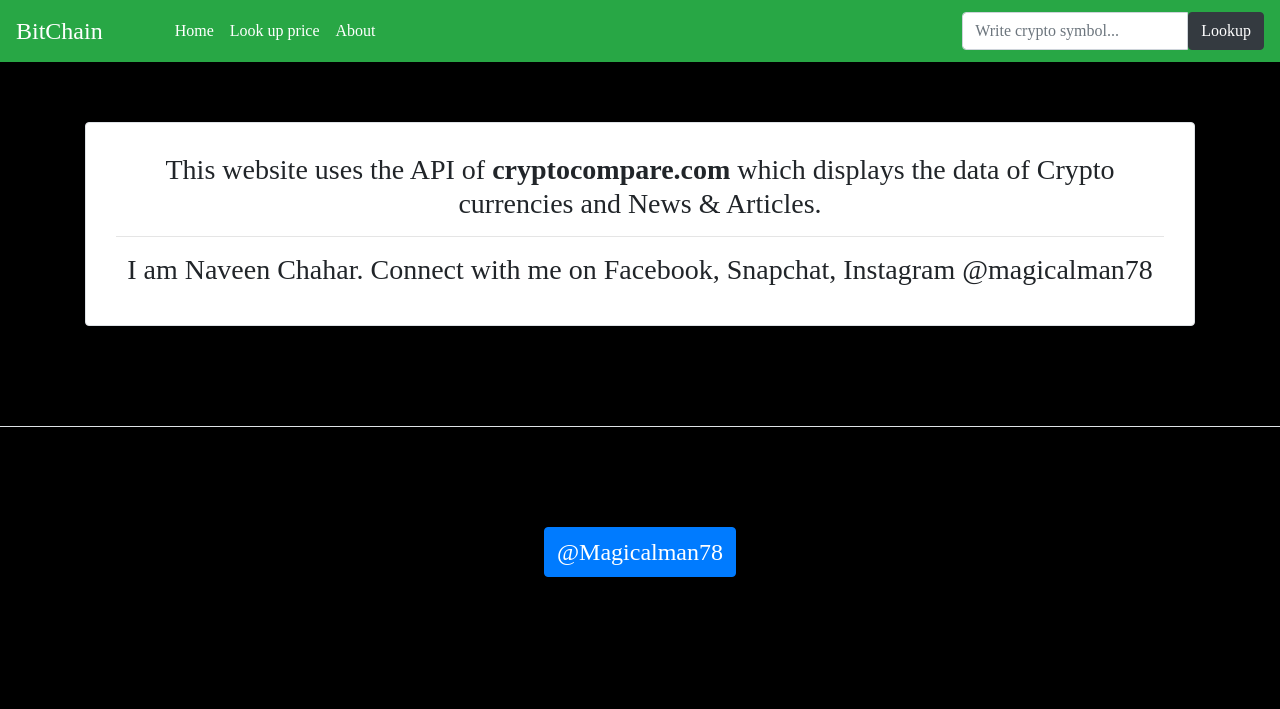
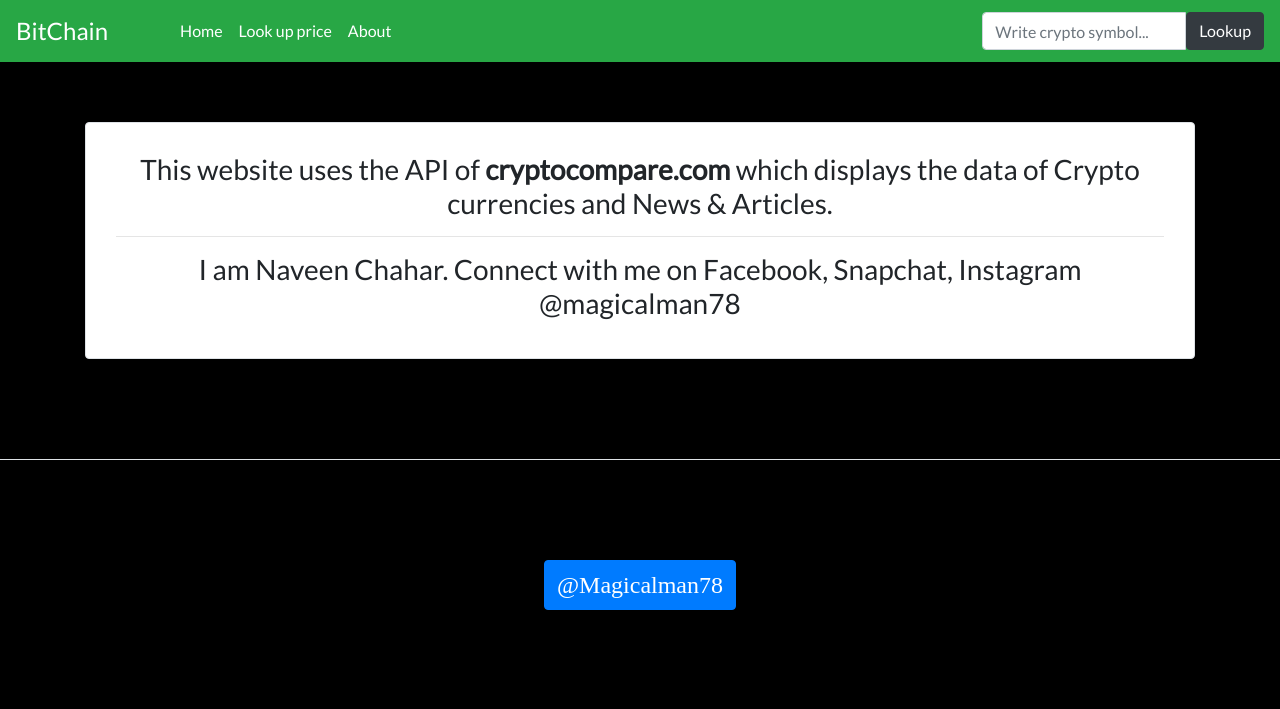
Before and after one commit to inaveenchahar/bitchain, a Django app: page /about/ in a window 1280 px wide. Shown: the top 709 px of the page. Run offline with Django 3.2, Linux system fonts and the light colour scheme; some libraries are stand-ins or nearby versions.

Commit message:
chore(crypto_app): font-family changed

```diff
--- a/crypto_app/templates/base.html
+++ b/crypto_app/templates/base.html
@@ -6,9 +6,9 @@
     <title>{% block title %} {% endblock title %}</title>
     {% load staticfiles %}
     <link rel="stylesheet" type="text/css" href="https://stackpath.bootstrapcdn.com/bootstrap/4.2.1/css/bootstrap.min.css">
-
+    <link href="https://fonts.googleapis.com/css2?family=Lato&display=swap" rel="stylesheet">
 </head>
-<body style="background-color: black; font-family: SansSerif, 'Lucida Bright';">
+<body style="background-color: black; font-family: 'Lato', sans-serif;">
     <nav class="navbar navbar-dark bg-success navbar-expand-md">
         <a style="font-size: x-large" class="navbar-brand" href="{% url 'crypto:home' %}">BitChain</a>
         <button class="navbar-toggler" type="button" data-toggle="collapse" data-target="#navbarSupportedContent" aria-controls="navbarSupportedContent" aria-expanded="false" aria-label="Toggle navigation">
```
